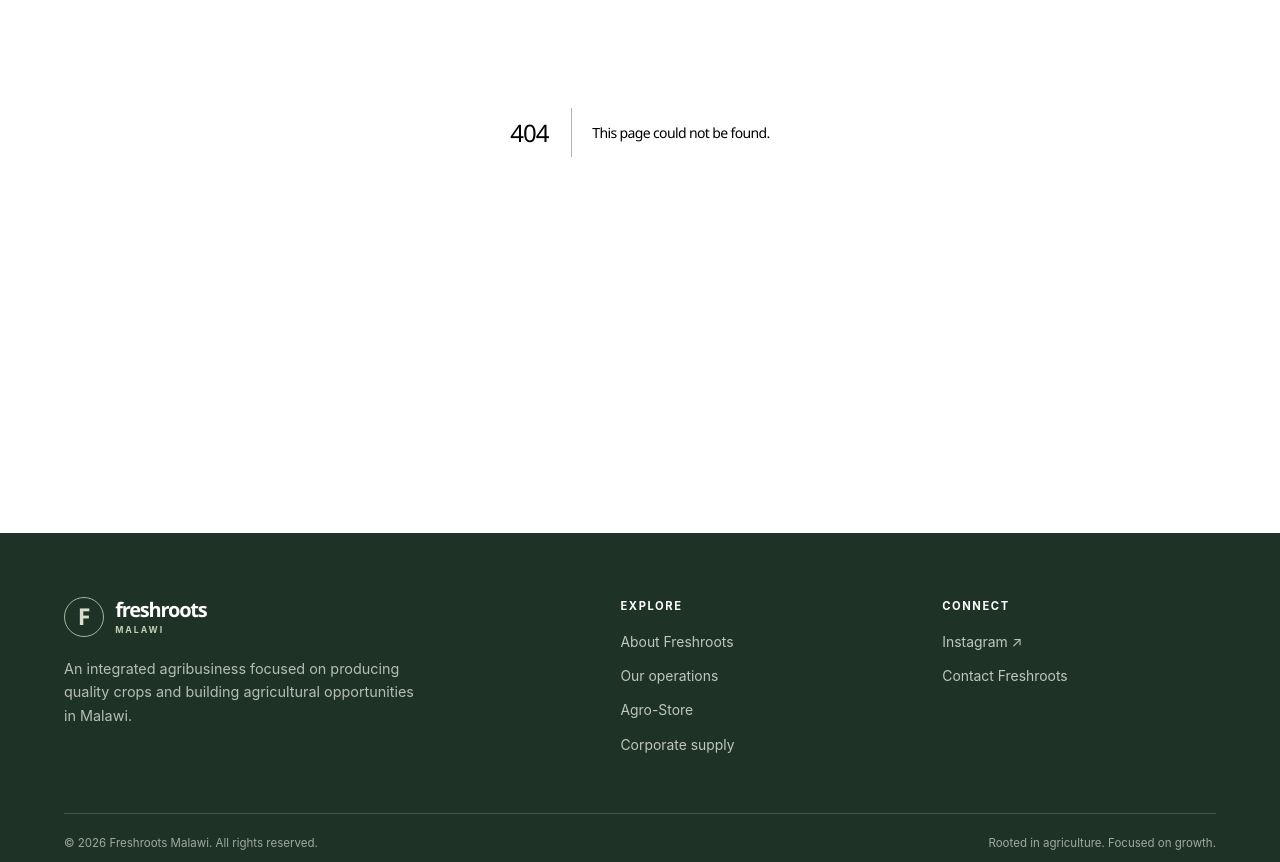
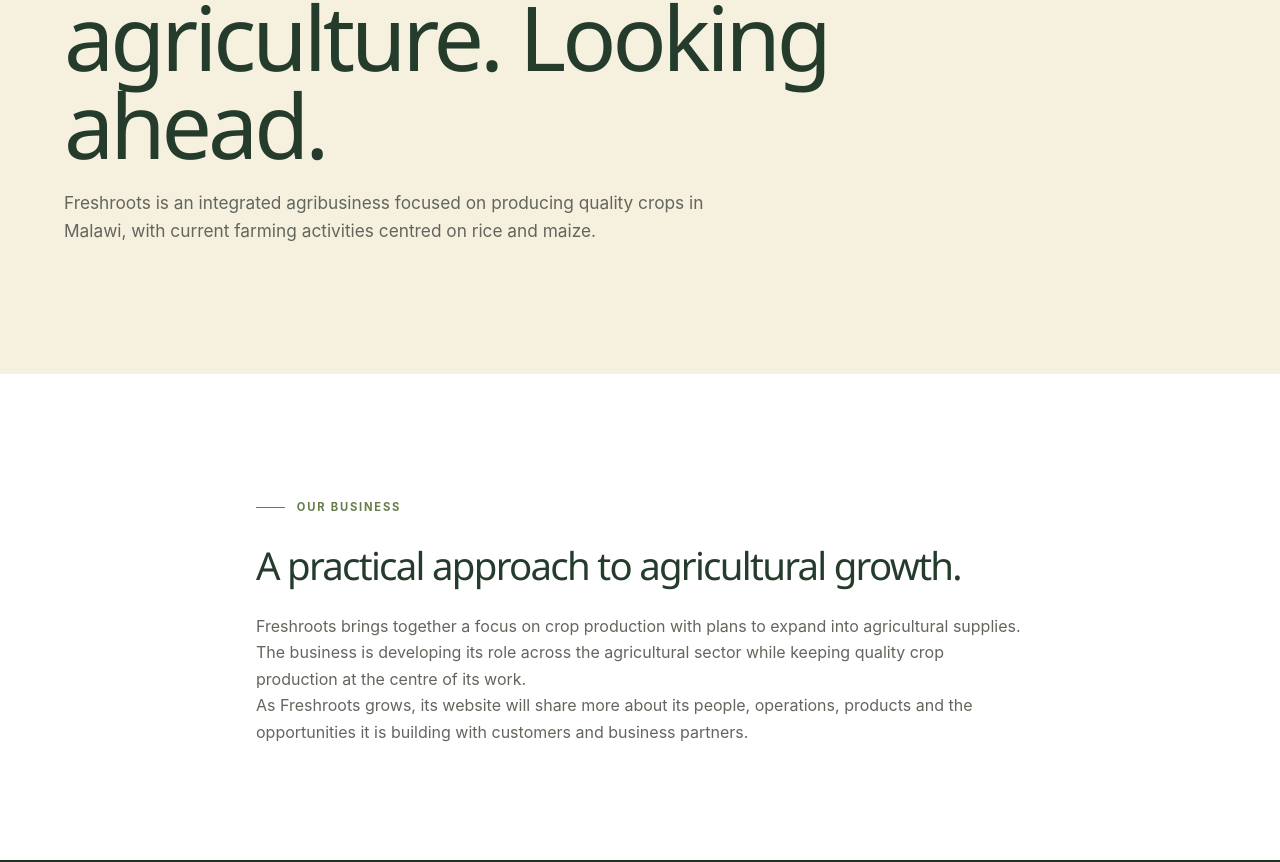
Before and after one commit to Kapito01/freshroots_mw, a Next.js app: page /about in a window 1280 px wide. Before the commit this address had no page. Shown: the part 358-1220 px from the top of the page. Built offline with nearby package versions, Linux system fonts and the light colour scheme.

Commit message:
build: add Freshroots about page

```diff
--- /dev/null
+++ b/src/app/about/page.tsx
@@ -0,0 +1,37 @@
+import type { Metadata } from "next";
+import { PageIntro } from "@/components/page-intro";
+
+export const metadata: Metadata = {
+  title: "About",
+  description:
+    "Learn about Freshroots Malawi, an integrated agribusiness focused on producing quality crops.",
+};
+
+export default function AboutPage() {
+  return (
+    <main>
+      <PageIntro
+        eyebrow="About Freshroots"
+        title="Grounded in agriculture. Looking ahead."
+        description="Freshroots is an integrated agribusiness focused on producing quality crops in Malawi, with current farming activities centred on rice and maize."
+      />
+      <section className="section section--white">
+        <div className="container prose-block">
+          <span className="eyebrow">Our business</span>
+          <h2>A practical approach to agricultural growth.</h2>
+          <p>
+            Freshroots brings together a focus on crop production with plans to
+            expand into agricultural supplies. The business is developing its
+            role across the agricultural sector while keeping quality crop
+            production at the centre of its work.
+          </p>
+          <p>
+            As Freshroots grows, its website will share more about its people,
+            operations, products and the opportunities it is building with
+            customers and business partners.
+          </p>
+        </div>
+      </section>
+    </main>
+  );
+}
```
